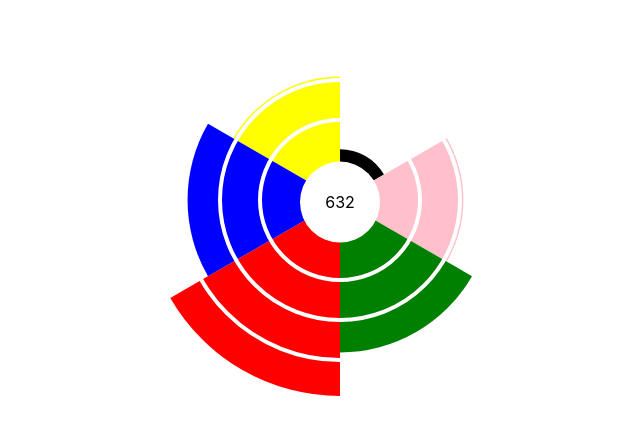
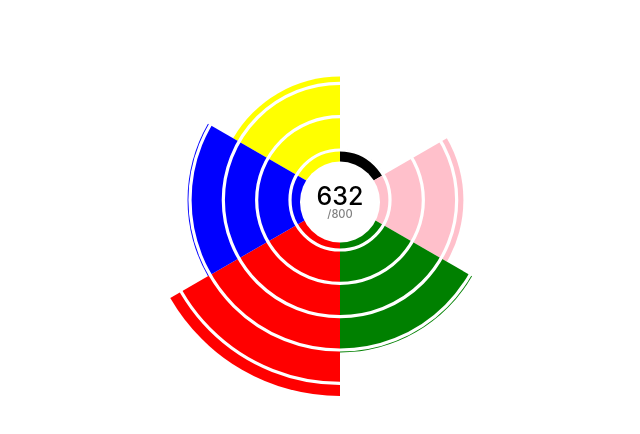
Before and after one commit to trotzig/react-polar-chart, a React (Create React App) app: page / in a window 1280 px wide. Shown: the top 434 px of the page, without its empty margins (300-940 px from the left). Built offline with nearby package versions, Linux system fonts and the light colour scheme.

Commit message:
Improve indicator circle rendering, make stats configurable

```diff
--- a/src/App.js
+++ b/src/App.js
@@ -13,6 +13,8 @@ class App extends Component {
       <div className="App">
         <div style={{ width: 400, margin: '0 auto' }}>
           <PolarChart
+            score={632}
+            maxScore={800}
             activeSlice={activeSlice}
             onSliceSelected={(slice, index) => this.setState({ activeSlice: index })}
             slices={[
--- a/src/PolarChart.js
+++ b/src/PolarChart.js
@@ -5,6 +5,7 @@ const RAD_CIRCUMFERENCE = Math.PI * 2;
 const CENTER = SIZE / 2;
 const RADIUS = CENTER - 1; // padding to prevent clipping
 const MIN_SLICE_SIZE = CENTER * 0.07;
+const NUMBER_OF_INDICATING_CIRCLES = 5;
 
 function renderPaths({ slices, onSliceSelected, activeSlice }) {
   const slicePercentage = 1 / slices.length;
@@ -48,7 +49,7 @@ function renderPaths({ slices, onSliceSelected, activeSlice }) {
         transform={[
           `translate(${translate} ${translate})`,
           `scale(${relValue})`,
-          `rotate(${index * slicePercentage * 360} ${SIZE/2} ${SIZE/2})`,
+          `rotate(${index * slicePercentage * 360} ${CENTER} ${CENTER})`,
         ].join(' ')}
         onClick={() => onSliceSelected(slice, index)}
         style={{
@@ -59,38 +60,71 @@ function renderPaths({ slices, onSliceSelected, activeSlice }) {
   });
 }
 
-export default function PolarChart({ slices, activeSlice, onSliceSelected }) {
+export default function PolarChart({ maxScore, score, slices, activeSlice, onSliceSelected }) {
+  const gap = CENTER / (NUMBER_OF_INDICATING_CIRCLES + 1);
   return (
     <div
+      className="PolarChart"
       style={{
         position: 'relative',
       }}
     >
+      <style>{`
+        .PolarChart path {
+          cursor: pointer;
+        }
+        .PolarChart-innerCircle {
+          position: absolute;
+          top: 50%;
+          left: 50%;
+          transform: translate(-50%, -50%);
+          border-radius: 50%;
+          background-color: #fff;
+          height: 20%;
+          width: 20%;
+          display: flex;
+          flex-direction: row;
+          align-items: center;
+          justify-content: center;
+          cursor: pointer;
+          font-size: ${SIZE / 4}px;
+          font-weight: 500;
+          line-height: 1;
+        }
+        .PolarChart-innerCircle span {
+          font-size: ${SIZE / 9}px;
+          opacity: 0.5;
+          display: block;
+          line-height: 1;
+        }
+      `}</style>
       <svg viewBox={`0 0 ${SIZE} ${SIZE}`}>
         <g transform={`rotate(-90 ${CENTER} ${CENTER})`}>
           {renderPaths({ slices, onSliceSelected, activeSlice })}
         </g>
-        <circle cx={CENTER} cy={CENTER} r="40" stroke="#fff" strokeWidth="1" fill="none" />
-        <circle cx={CENTER} cy={CENTER} r="30" stroke="#fff" strokeWidth="1" fill="none" />
-        <circle cx={CENTER} cy={CENTER} r="20" stroke="#fff" strokeWidth="1" fill="none" />
+        {[...Array(NUMBER_OF_INDICATING_CIRCLES)].map((_, index) => (
+          <circle
+            key={index}
+            cx={CENTER}
+            cy={CENTER}
+            r={(gap / 2) + (gap * (index + 1))}
+            stroke="#fff"
+            strokeWidth="0.8"
+            fill="none"
+            style={{ pointerEvents: 'none' }}
+          />
+        ))}
       </svg>
       <div
-        style={{
-          position: 'absolute',
-          top: '50%',
-          left: '50%',
-          transform: 'translate(-50%, -50%)',
-          borderRadius: '50%',
-          backgroundColor: '#fff',
-          height: '20%',
-          width: '20%',
-          display: 'flex',
-          flexDirection: 'row',
-          alignItems: 'center',
-          justifyContent: 'center',
-        }}
+        className="PolarChart-innerCircle"
+        onClick={() => onSliceSelected(undefined, undefined)}
       >
-        632
+        <div>
+          {score}
+          <span>
+            /{maxScore}
+          </span>
+        </div>
       </div>
     </div>
   );
```
